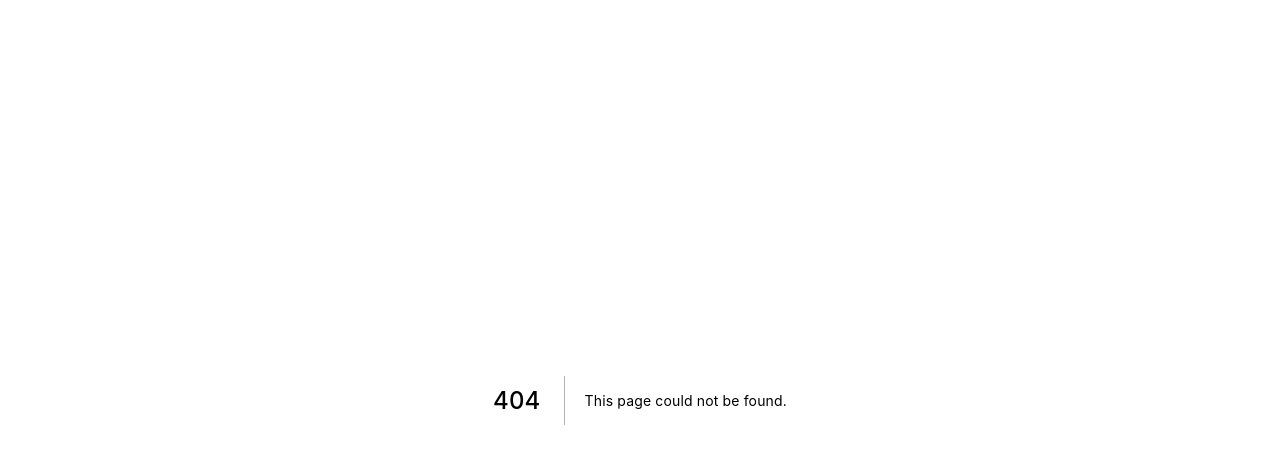
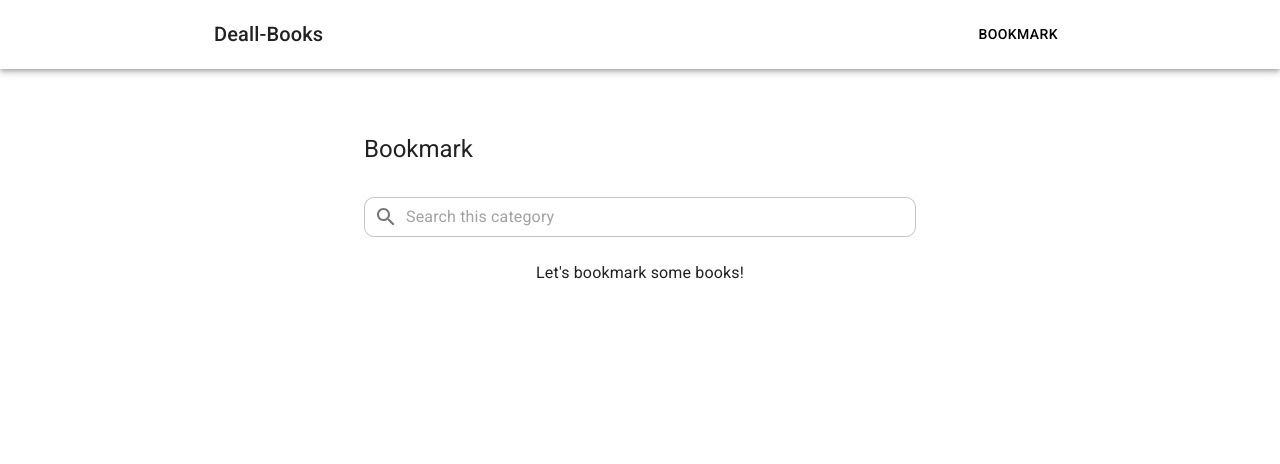
Before and after one commit to yusfiadi/deall-books, a Next.js app: page /bookmark in a window 1280 px wide. Before the commit this address had no page. Shown: the top 464 px of the page. Built offline with nearby package versions, Linux system fonts and the light colour scheme.

Commit message:
create bookmark page, the logic is similar to index page. The difference is on bookmark page, the displayed books are only the bookmarked books

```diff
--- /dev/null
+++ b/pages/bookmark.tsx
@@ -0,0 +1,84 @@
+import React, { useState, useEffect, useRef } from "react";
+import type { NextPage } from "next";
+import Container from "@mui/material/Container";
+import Typography from "@mui/material/Typography";
+
+import styles from "../styles/Home.module.css";
+import AppBar from "./components/AppBar/AppBar";
+import BookGrid from "./components/Book/BookGrid";
+import SearchInput from "./components/Input/SearchInput";
+
+const MyBooksPage: NextPage = () => {
+  const [myBooks, setMyBooks] = useState<any>([]);
+  const isInitialMount = useRef(true);
+  const [keyword, setKeyword] = useState("");
+  const handleChange = (event: any) => {
+    setKeyword(event.target.value);
+  };
+
+  useEffect(() => {
+    setMyBooks(JSON.parse(window.localStorage.getItem("my_books") ?? "[]"));
+  }, []);
+
+  useEffect(() => {
+    if (isInitialMount.current) {
+      isInitialMount.current = false;
+    } else {
+      window.localStorage.setItem("my_books", JSON.stringify(myBooks));
+    }
+  }, [myBooks]);
+
+  const handleBookmark = (book: any) => {
+    setMyBooks([...myBooks, { ...book }]);
+  };
+
+  const handleUnbookmark = (title: string) => {
+    setMyBooks(myBooks.filter((book: any) => book.title !== title));
+  };
+
+  const filterByKeyword = () => {
+    return myBooks.filter((book: any) =>
+      book.title.toLowerCase().includes(keyword.toLowerCase())
+    );
+  };
+  return (
+    <>
+      <AppBar />
+      <Container maxWidth="sm">
+        <main className={styles.main}>
+          <div>
+            <Typography
+              textAlign={"left"}
+              variant="h5"
+              component={"h5"}
+              gutterBottom
+            >
+              Bookmark
+            </Typography>
+          </div>
+          <SearchInput
+            keyword={keyword}
+            handleChange={(event: any) => handleChange(event)}
+          />
+          {filterByKeyword().length > 0 ? (
+            <BookGrid
+              books={filterByKeyword()}
+              myBooks={filterByKeyword()}
+              handleBookmark={(book: any) => handleBookmark(book)}
+              handleUnbookmark={(title: string) => handleUnbookmark(title)}
+              isBookmarkPage={true}
+            />
+          ) : (
+            <div>
+              <Typography textAlign={"center"} component={"p"} gutterBottom>
+                Let's bookmark some books!
+              </Typography>
+            </div>
+          )}
+        </main>
+      </Container>
+    </>
+  );
+};
+
+export default MyBooksPage;
```
